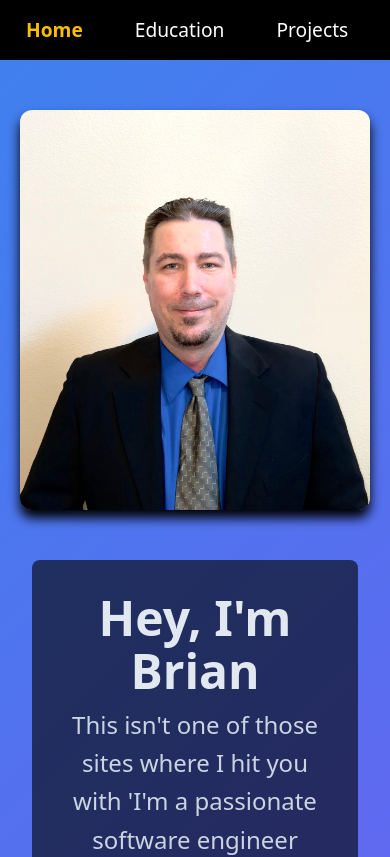
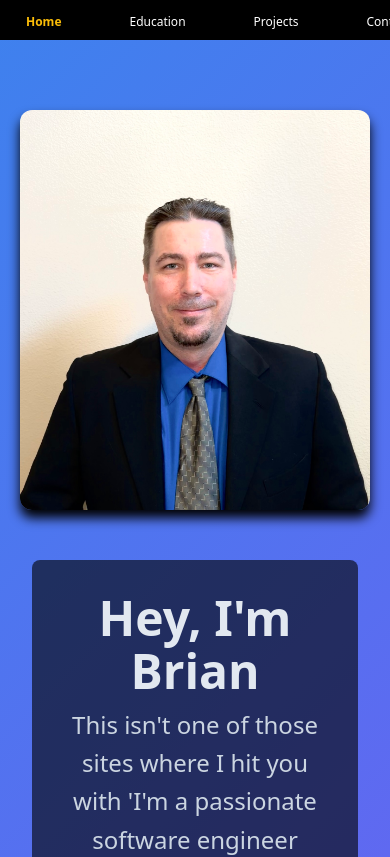
Before and after one commit to clutch42/brian-engel-portfolio, a React (Vite) app: page / in a window 390 px wide. Shown: the top 857 px of the page. Built offline with nearby package versions, Linux system fonts and the light colour scheme.

Commit message:
fixed navbar issue with media query

```diff
--- a/src/Nav.css
+++ b/src/Nav.css
@@ -49,3 +49,18 @@ nav ul li a.active {
   font-weight: bold;
 
 }
+
+@media (max-width: 768px) {
+  nav {
+    padding: 0.5rem;  /* Reduce padding for smaller screens */
+    height: auto;     /* Ensure height adjusts based on content */
+  }
+
+  nav ul li {
+    margin: 0 0.5rem; /* Adjust margin for better spacing */
+  }
+
+  nav a {
+    font-size: clamp(12px, 3vw, 24px);
+  }
+}
```
